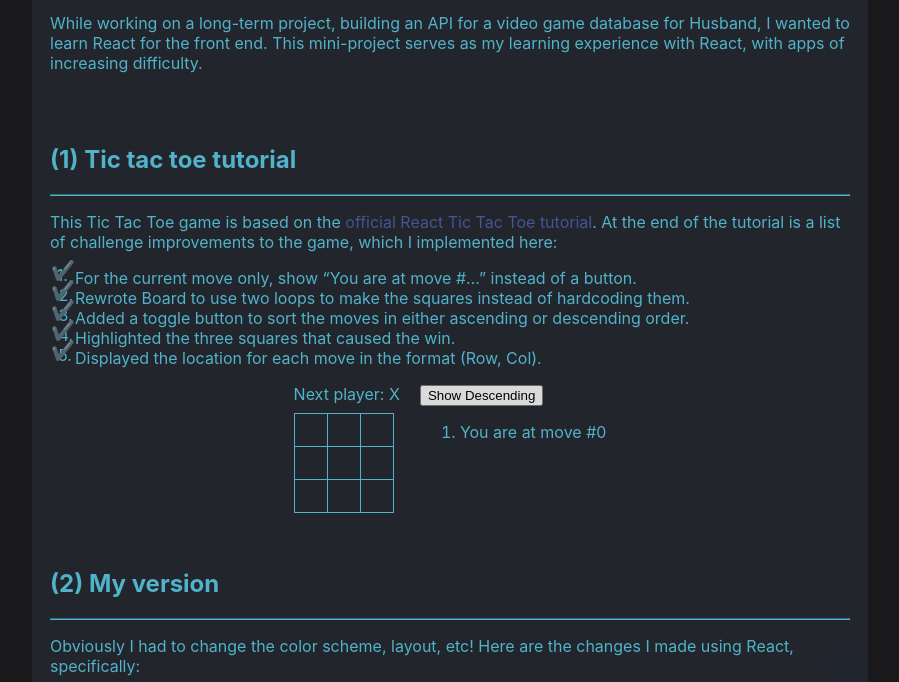
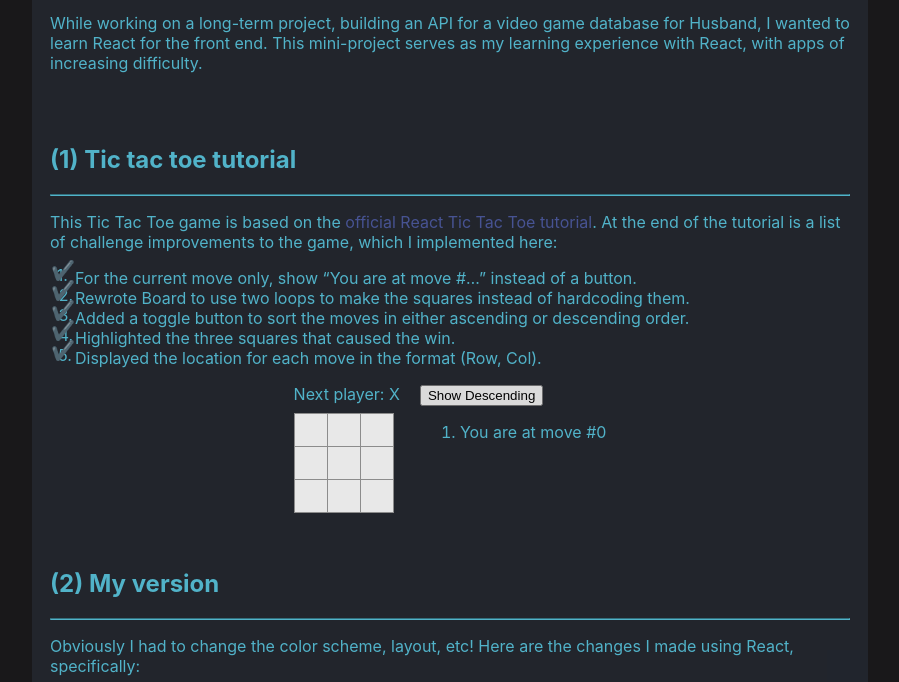
Before and after one commit to wh33les/LearningReact, a React app: page / in a window 1280 px wide. Shown: the part 113-795 px from the top of the page, without its empty margins (190-1089 px from the left). Built offline with nearby package versions, Linux system fonts and the light colour scheme; no server answers.

Commit message:
Changed back the basic tictactoe game.

```diff
--- a/src/ttt1app/app1styles.css
+++ b/src/ttt1app/app1styles.css
@@ -1,7 +1,7 @@
 .square {
-    background: var(--secondary-bg);
-    border: 1px solid var(--accent-color);
-    color: var(--accent-color);
+    background: #fff;
+    border: 1px solid #999;
+    color: #000;
     float: left;
     font-size: 24px;
     font-weight: bold;
--- a/src/ttt2app/ttt2app.js
+++ b/src/ttt2app/ttt2app.js
@@ -266,7 +266,7 @@ function WinningOverlay({ winningLine }) {
         cy={centerY}
         rx={ellipseWidth / 2}
         ry={ellipseHeight / 2}
-        stroke="rgb(88 196 220)"
+        stroke="var(--accent-color)"
         strokeWidth="5"
         fill="transparent"
         strokeDasharray={circumference}
```
